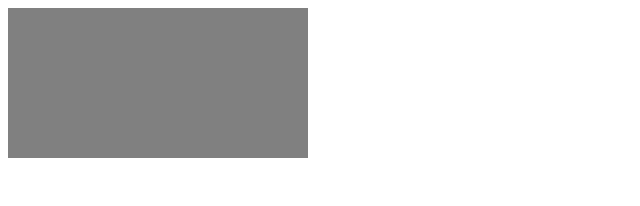
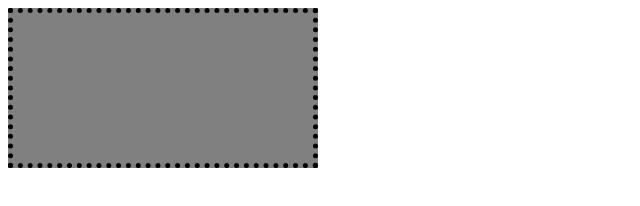
Before and after one commit to binayjy8/CSS-PR-1, a plain HTML site: page index.html in a window 1280 px wide. Shown: the whole page, without its empty margins (0-640 px from the left). Drawn offline with Linux system fonts and the light colour scheme.

Commit message:
add code

```diff
--- a/style.css
+++ b/style.css
@@ -2,4 +2,5 @@
     height: 150px;
     width: 300px;
     background-color: gray;
+    border: 5px dotted black;
 }
```
